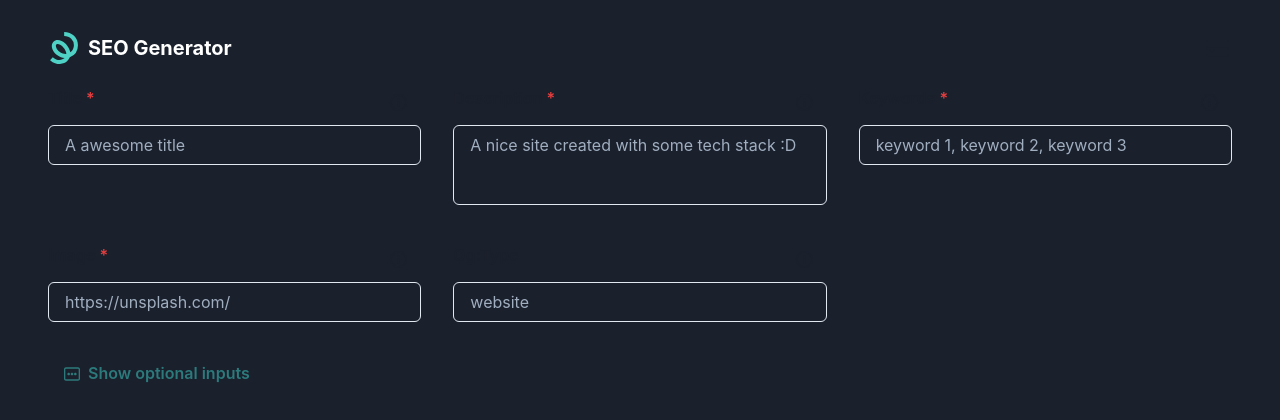
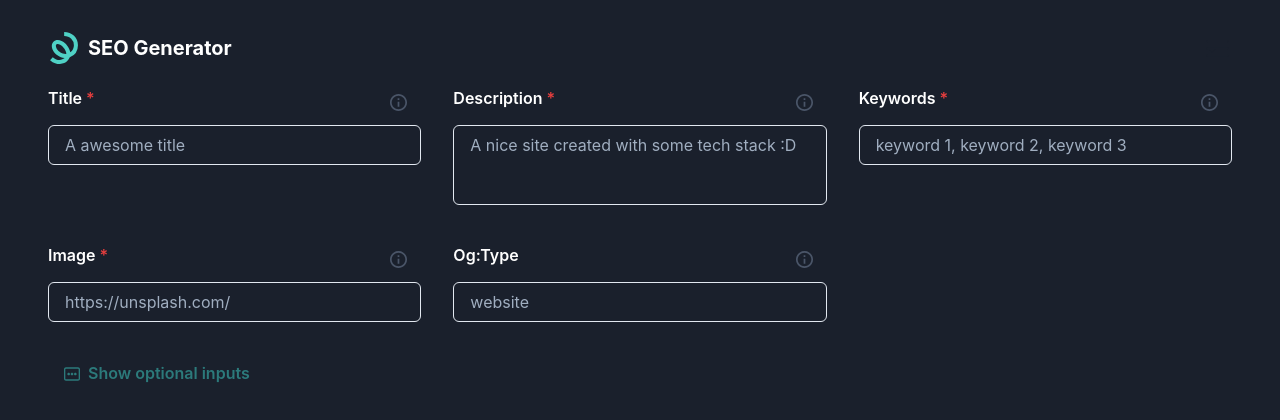
Before and after one commit to mrLuisFer/seo-generator, a Next.js app: page / in a window 1280 px wide. Shown: the top 420 px of the page. Built offline with nearby package versions, Linux system fonts and the light colour scheme.

Commit message:
fix text color in ternary operation

```diff
--- a/components/home/MetaForm/formComponents/InputLabel.js
+++ b/components/home/MetaForm/formComponents/InputLabel.js
@@ -1,6 +1,6 @@
 import { FormLabel, Flex, Button } from '@chakra-ui/react'
 import { IoMdInformationCircleOutline } from 'react-icons/io'
-import { teal, gray } from 'lib/chakraColors'
+import { teal, gray, white } from 'lib/chakraColors'
 import ClickPopup from 'components/common/ClickPopup'
 
 export default function InputLabel({ children, isFocus, inputId, ...props }) {
@@ -8,7 +8,7 @@ export default function InputLabel({ children, isFocus, inputId, ...props }) {
     <Flex align="center" justify="space-between">
       <FormLabel
         _hover={{ color: teal.teal100 }}
-        color={isFocus ? teal.teal200 : ''}
+        color={isFocus ? teal.teal200 : white}
         display="inline-block"
         fontWeight="semibold"
         htmlFor={inputId}
@@ -19,12 +19,13 @@ export default function InputLabel({ children, isFocus, inputId, ...props }) {
       </FormLabel>
       <ClickPopup text="Info">
         <Button
-          _hover={{ background: gray.gray700 }}
+          _hover={{ background: gray.gray700, color: gray.gray400 }}
           p="0rem"
           m="0.4rem"
           size="sm"
           title="Click to know what's this attribute"
           bg="transparent"
+          color={gray.gray600}
         >
           <IoMdInformationCircleOutline size="1.5em" />
         </Button>
```
